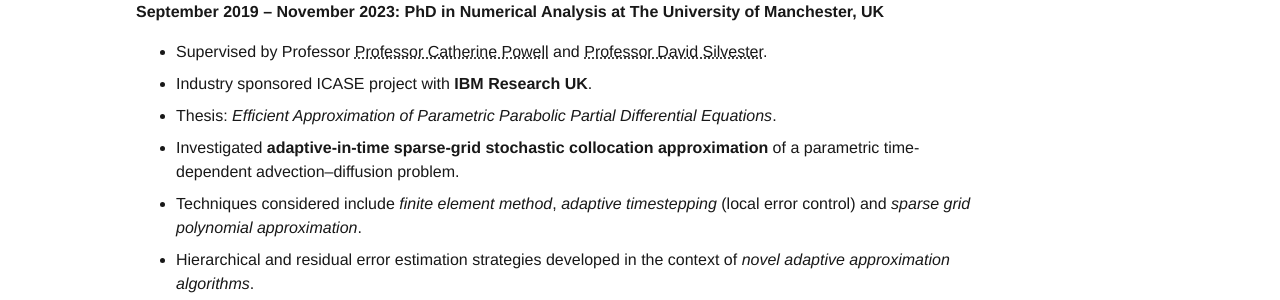
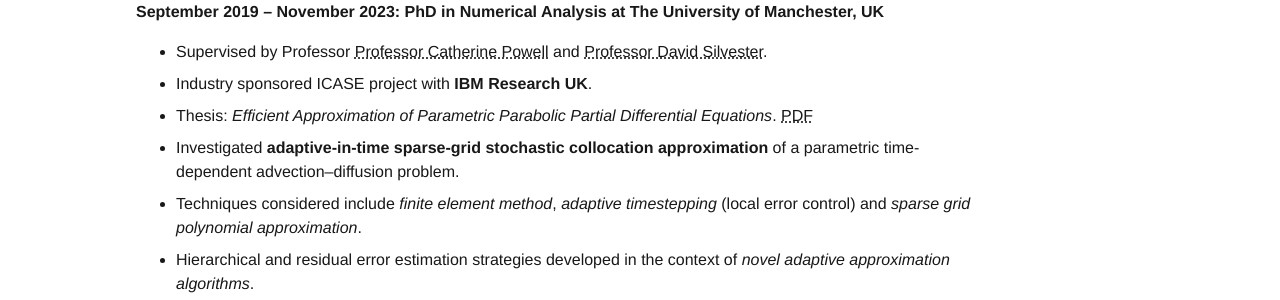
Before and after one commit to benmkent/benmkent.github.io, a Jekyll site: the page built from cv.md, in a window 1280 px wide and 900 px high. Shown: the part 430-730 px from the top of the window. Built offline with Jekyll 4.4.1, drawn with Linux system fonts in a browser that asks for light colours.

Commit message:
Update cv.md

```diff
--- a/cv.md
+++ b/cv.md
@@ -16,7 +16,7 @@ permalink: /cv/
 **September 2019 – November 2023: PhD in Numerical Analysis at The University of Manchester, UK**
 -   Supervised by Professor [Professor Catherine Powell](https://personalpages.manchester.ac.uk/staff/Catherine.Powell/) and [Professor David Silvester](https://personalpages.manchester.ac.uk/staff/david.silvester/).
 -   Industry sponsored ICASE project with **IBM Research UK**.
--   Thesis: *Efficient Approximation of Parametric Parabolic Partial Differential Equations*.
+-   Thesis: *Efficient Approximation of Parametric Parabolic Partial Differential Equations*. [PDF](https://research.manchester.ac.uk/en/studentTheses/efficient-approximation-of-parametric-parabolic-partial-different)
 -   Investigated **adaptive-in-time sparse-grid stochastic collocation approximation** of a parametric time-dependent advection–diffusion problem.
 -   Techniques considered include *finite element method*, *adaptive timestepping* (local error control) and *sparse grid polynomial approximation*.
 -   Hierarchical and residual error estimation strategies developed in the context of *novel adaptive approximation algorithms*.
```
